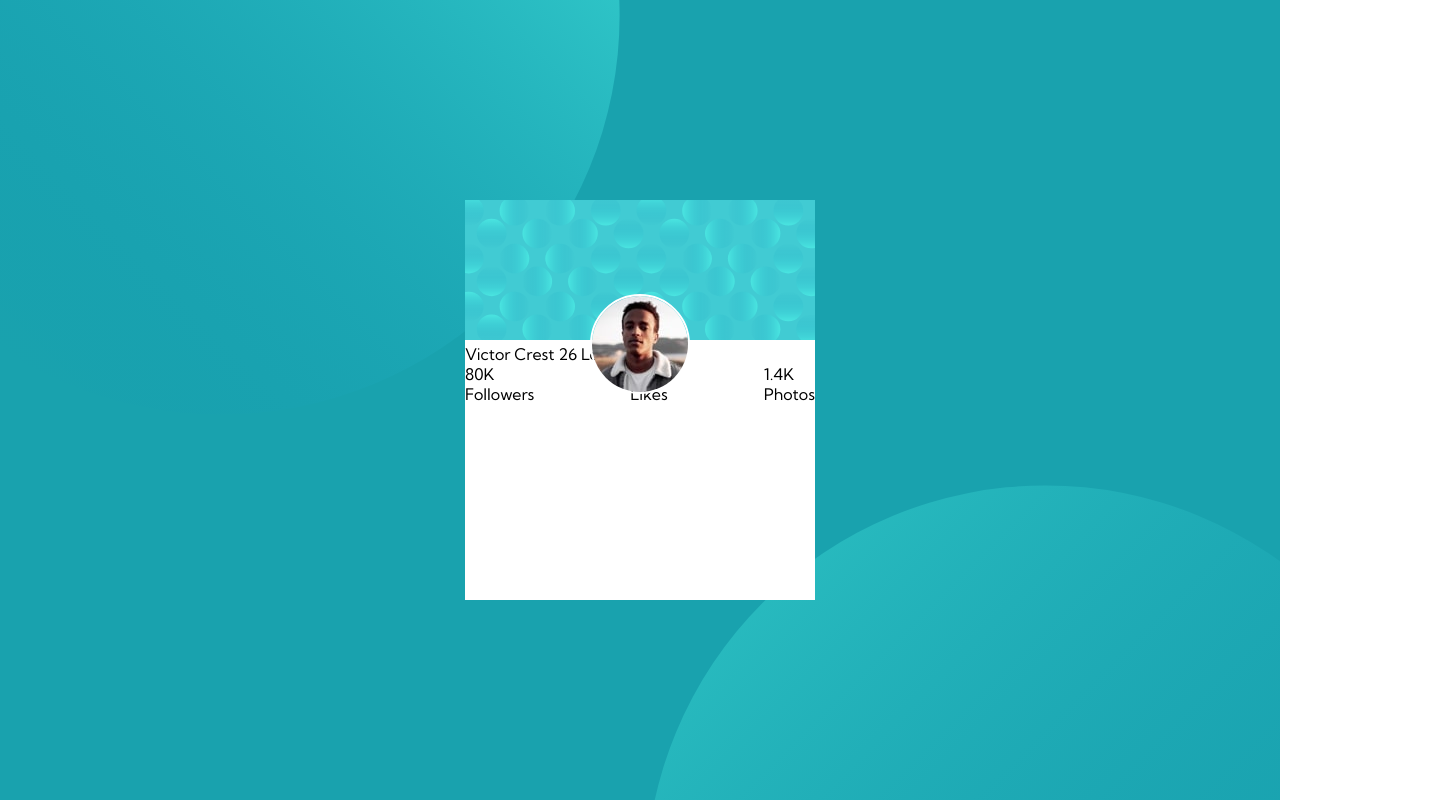
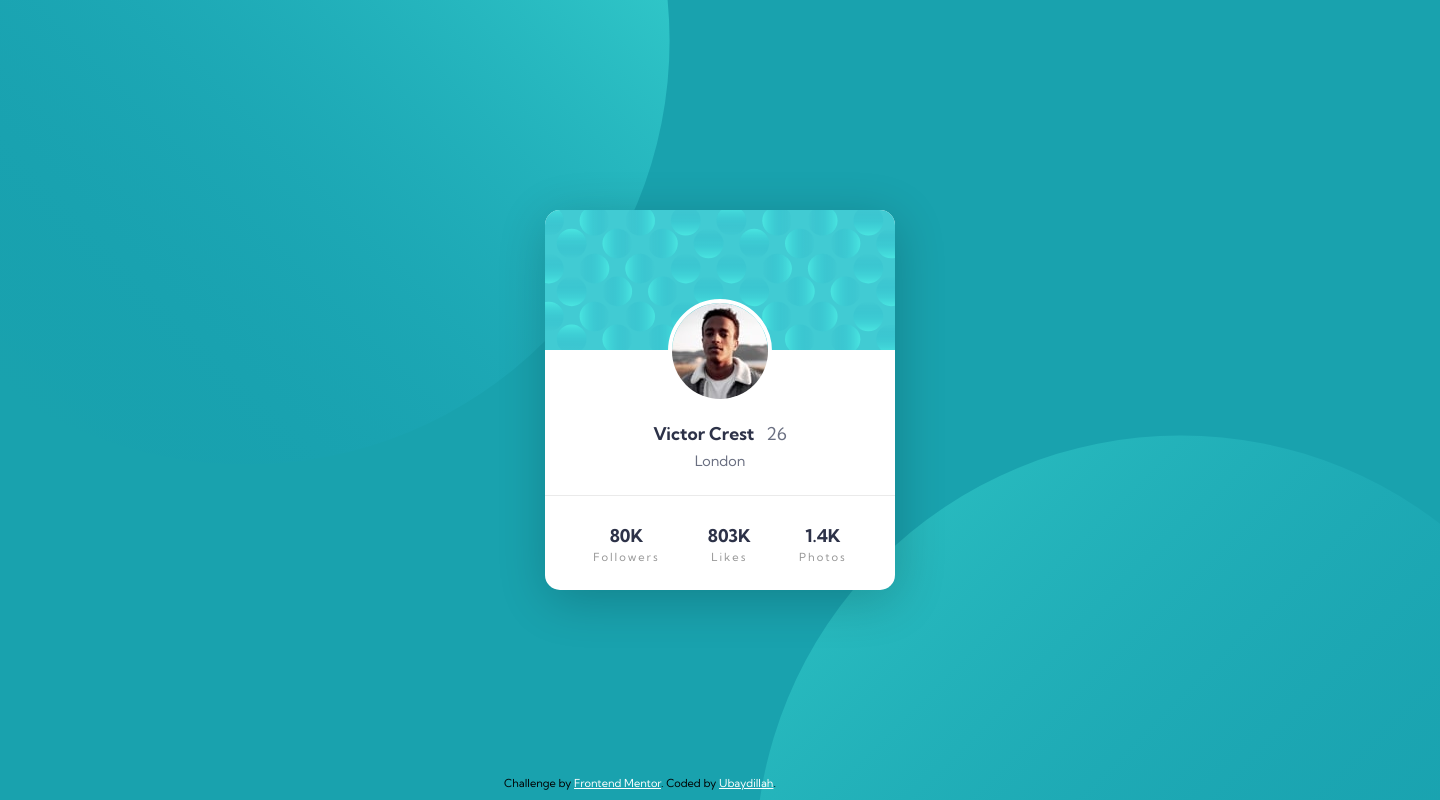
Before and after one commit to ubaydillah77/profile-card-component-challenge, a plain HTML site: page index.html in a window 1280 px wide. Shown: the whole page, 1440 px wide, since content can reach past the window. Drawn offline with Linux system fonts and the light colour scheme.

Commit message:
adding details page

```diff
--- a/index.html
+++ b/index.html
@@ -25,7 +25,11 @@
         <main class="wrapper">
             <div class="card">
                 <div class="card__img">
-          <img src="./images/bg-pattern-card.svg" alt="pattern" class="img" />
+                    <img
+                        src="./images/bg-pattern-card.svg"
+                        alt="pattern"
+                        class="img"
+                    />
                 </div>
                 <div class="card__body">
                     <img
@@ -33,19 +37,20 @@
                         alt="user-photo"
                         class="card__user--img"
                     />
-          Victor Crest 26 London
+                    <h2 class="card__username">Victor Crest <span>26</span></h2>
+                    <p class="card__location">London</p>
                     <div class="card__footer">
                         <div class="card__footer--item">
-              80K <br />
-              Followers
+                            <span>80K</span> <br />
+                            <p class="footer__subtitle">Followers</p>
                         </div>
                         <div class="card__footer--item">
-              803K <br />
-              Likes
+                            <span>803K</span> <br />
+                            <p class="footer__subtitle">Likes</p>
                         </div>
                         <div class="card__footer--item">
-              1.4K <br />
-              Photos
+                            <span>1.4K </span><br />
+                            <p class="footer__subtitle">Photos</p>
                         </div>
                     </div>
                 </div>
@@ -62,11 +67,13 @@
                 class="bg__bottom"
             />
         </main>
-    <!-- <footer class="attribution">
+        <footer class="attribution">
             Challenge by
-      <a href="https://www.frontendmentor.io?ref=challenge" target="_blank"
+            <a
+                href="https://www.frontendmentor.io?ref=challenge"
+                target="_blank"
                 >Frontend Mentor</a
-      >. Coded by <a href="#">Your Name Here</a>.
-    </footer> -->
+            >. Coded by <a href="#">Ubaydillah</a>.
+        </footer>
     </body>
 </html>
--- a/style.css
+++ b/style.css
@@ -2,9 +2,10 @@
     /* Primary */
     --dark-cyan: hsl(185, 75%, 39%);
     --dark-desaturated-blue: hsl(229, 23%, 23%);
-  --dark-grey: hsl(227, 10%, 46%);
+    --dark-grey: rgb(106, 111, 129);
+    --base-dark-grey: 150, 150, 150;
 
-  --grey: hsl(0, 0%, 59%);
+    --grey: rgb(150, 150, 150);
     --white: #fff;
 }
 
@@ -22,28 +23,31 @@ html {
 
 body {
     font-family: "Kumbh Sans", sans-serif;
+    font-weight: 400;
 }
 
 .bg__top {
     position: absolute;
     left: -180px;
     top: -385px;
-  width: 800px;
+    width: 850px;
 }
 
 .bg__bottom {
     position: absolute;
     right: -165px;
     bottom: -485px;
-  width: 800px;
+    width: 850px;
 }
 
 .wrapper {
     background: var(--dark-cyan);
     height: 100vh;
-  width: 100vw;
+    /* width: 100vw; */
+    width: 1440px;
     overflow: hidden;
     position: relative;
+    margin: auto;
 
     display: grid;
     place-items: center;
@@ -51,13 +55,46 @@ body {
 
 .card {
     position: relative;
-  height: 400px;
+    height: 380px;
+    border-radius: 15px;
     background: var(--white);
     z-index: 1000;
+    box-shadow: 2px 10px 50px rgba(0, 0, 0, 0.2);
+}
+
+.card__img {
+    border-radius: 15px;
+}
+
+.card__img .img {
+    border-top-left-radius: 15px;
+    border-top-right-radius: 15px;
 }
 
 .card__body {
     position: relative;
+    display: flex;
+    flex-direction: column;
+    align-items: center;
+}
+
+.card__username {
+    margin-top: 4.3rem;
+    font-size: 1.1rem;
+    color: var(--dark-desaturated-blue);
+}
+
+.card__username span {
+    margin-left: 0.5rem;
+    color: var(--dark-grey);
+    font-weight: normal;
+}
+
+.card__location {
+    margin-top: 0.5rem;
+    color: var(--dark-grey);
+    font-size: 0.9rem;
+    margin-bottom: 1.6rem;
 }
 
 .card__user--img {
@@ -65,20 +102,47 @@ body {
     margin: 0 auto;
     left: 0;
     right: 0;
-  top: -50px;
-  border: 2px solid var(--white);
+    top: -55px;
+    border: 4px solid var(--white);
     border-radius: 50%;
 }
 
 .card__footer {
     display: flex;
-  justify-content: space-between;
+    justify-content: space-evenly;
+    border-top: 1px solid rgb(150, 150, 150, 0.2);
+    width: 100%;
+    padding-top: 1.66rem;
+    text-align: center;
+}
+
+.card__footer--item {
+    line-height: 1.5;
+}
+
+.card__footer--item span {
+    letter-spacing: unset !important;
+    font-weight: 700;
+    font-size: 1.1rem;
+    color: var(--dark-desaturated-blue);
+}
+
+.footer__subtitle {
+    font-size: 0.7rem;
+    color: var(--grey);
+    letter-spacing: 2px;
 }
 
 .attribution {
     font-size: 11px;
     text-align: center;
+
+    position: absolute;
+    margin: 0 auto;
+    left: 0;
+    right: 0;
+    bottom: 10px;
 }
 .attribution a {
-  color: hsl(228, 45%, 44%);
+    color: var(--white);
 }
```
Lines whose indentation alone changed are shown as unchanged.
